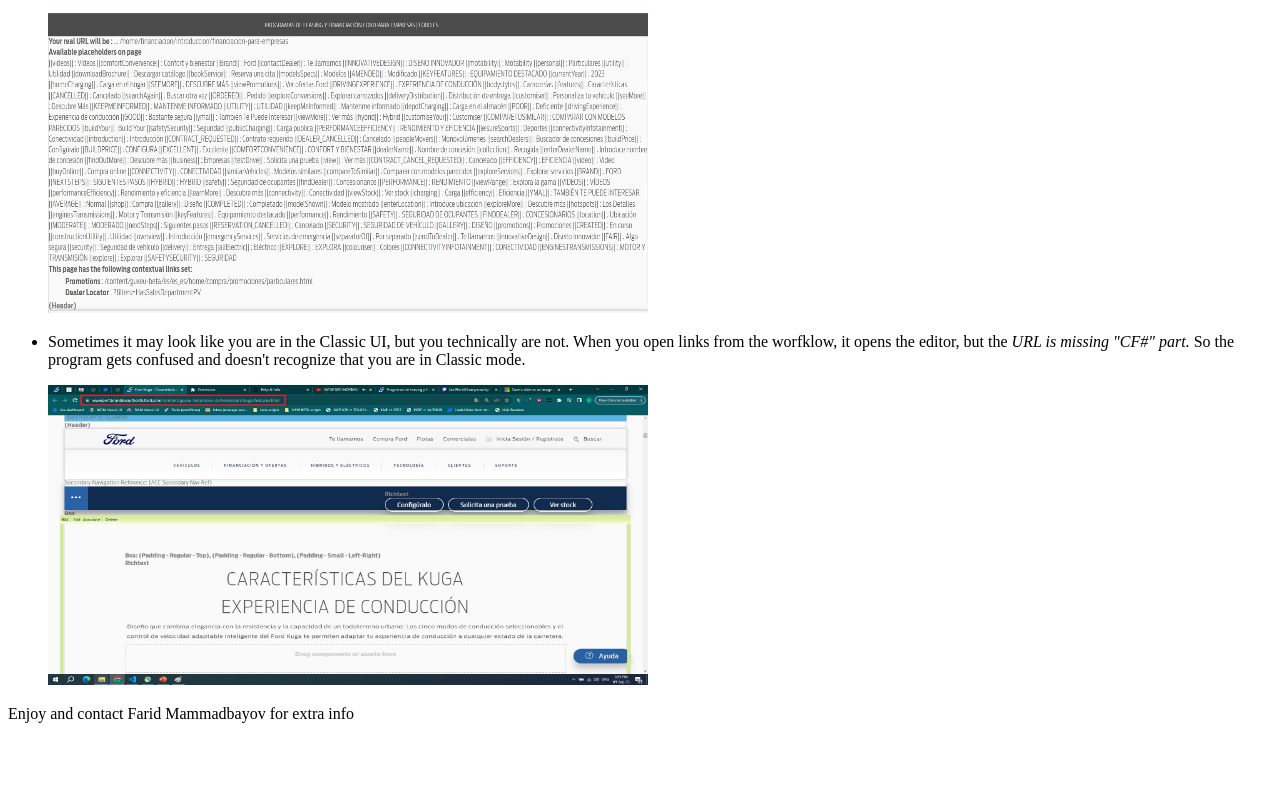
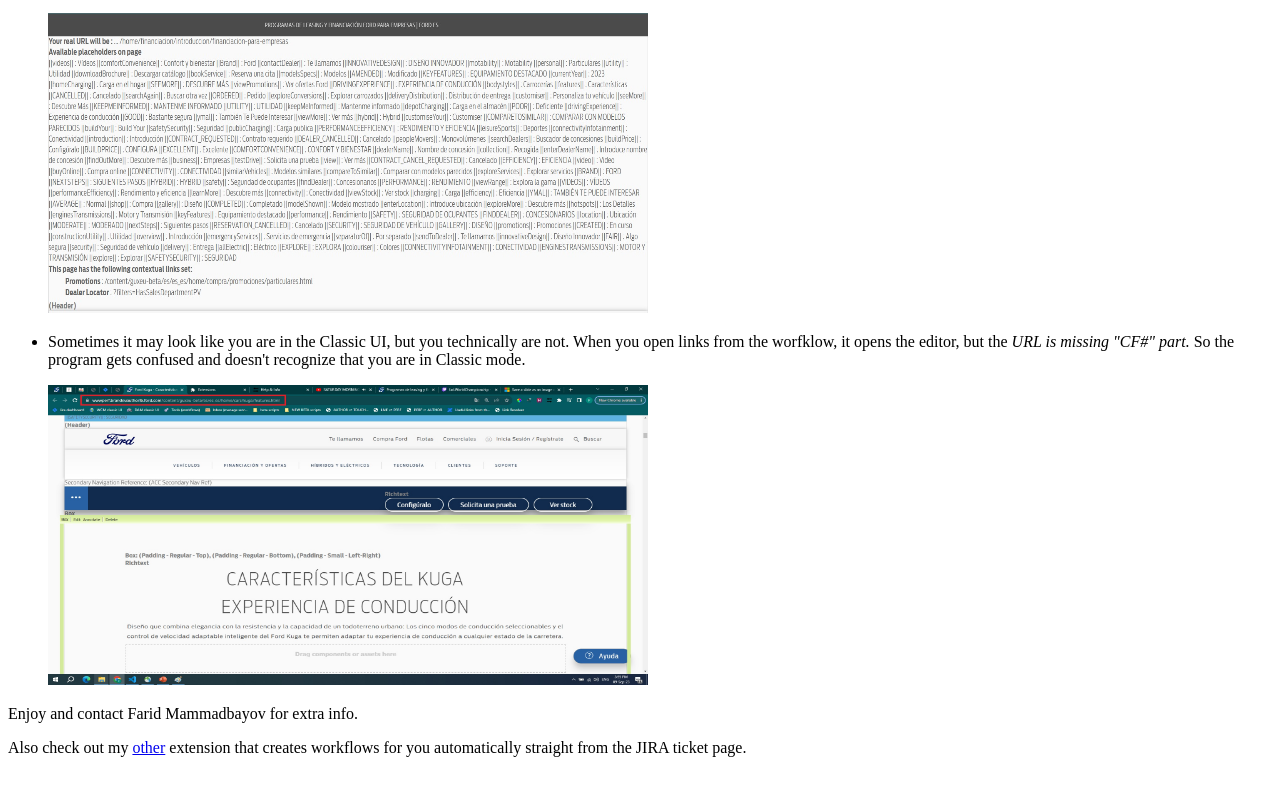
Before and after one commit to freemanfl/scripts, a browser extension: page help.html in a window 1280 px wide. Shown: the part 841-1636 px from the top of the page. Drawn offline with Linux system fonts and the light colour scheme.

Commit message:
help page fixes

```diff
--- a/help.html
+++ b/help.html
@@ -60,7 +60,16 @@
         </li>
       </ul>
 
-      <p>Enjoy and contact Farid Mammadbayov for extra info</p>
+      <p>Enjoy and contact Farid Mammadbayov for extra info.</p>
+      <p>
+        Also check out my
+        <a
+          href="https://chrome.google.com/webstore/detail/create-workflow/noombkcjaiiogejghgimomcijhgookfd?hl=en&authuser=1"
+          >other</a
+        >
+        extension that creates workflows for you automatically straight from the
+        JIRA ticket page.
+      </p>
     </div>
   </body>
 </html>
```
